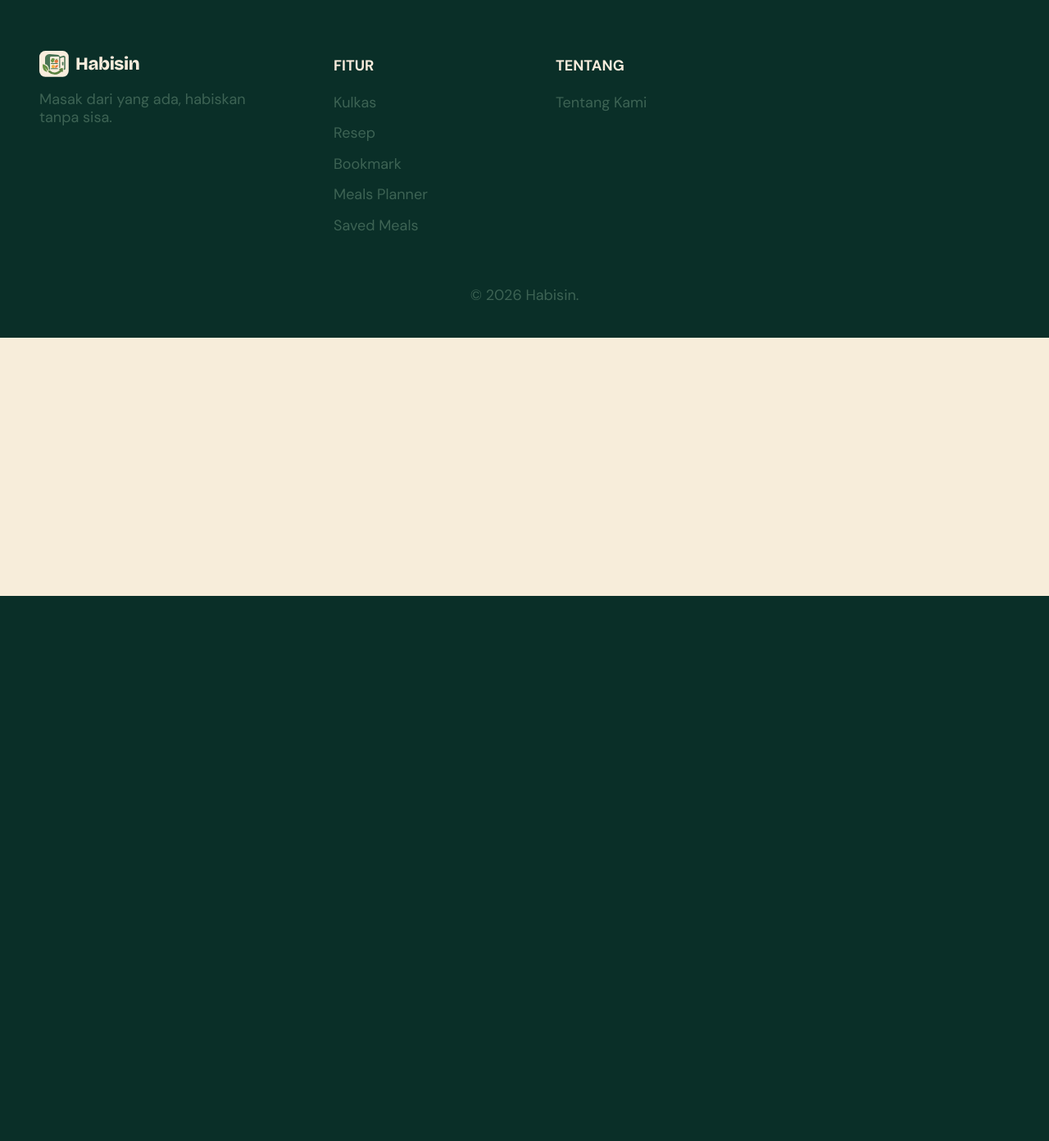
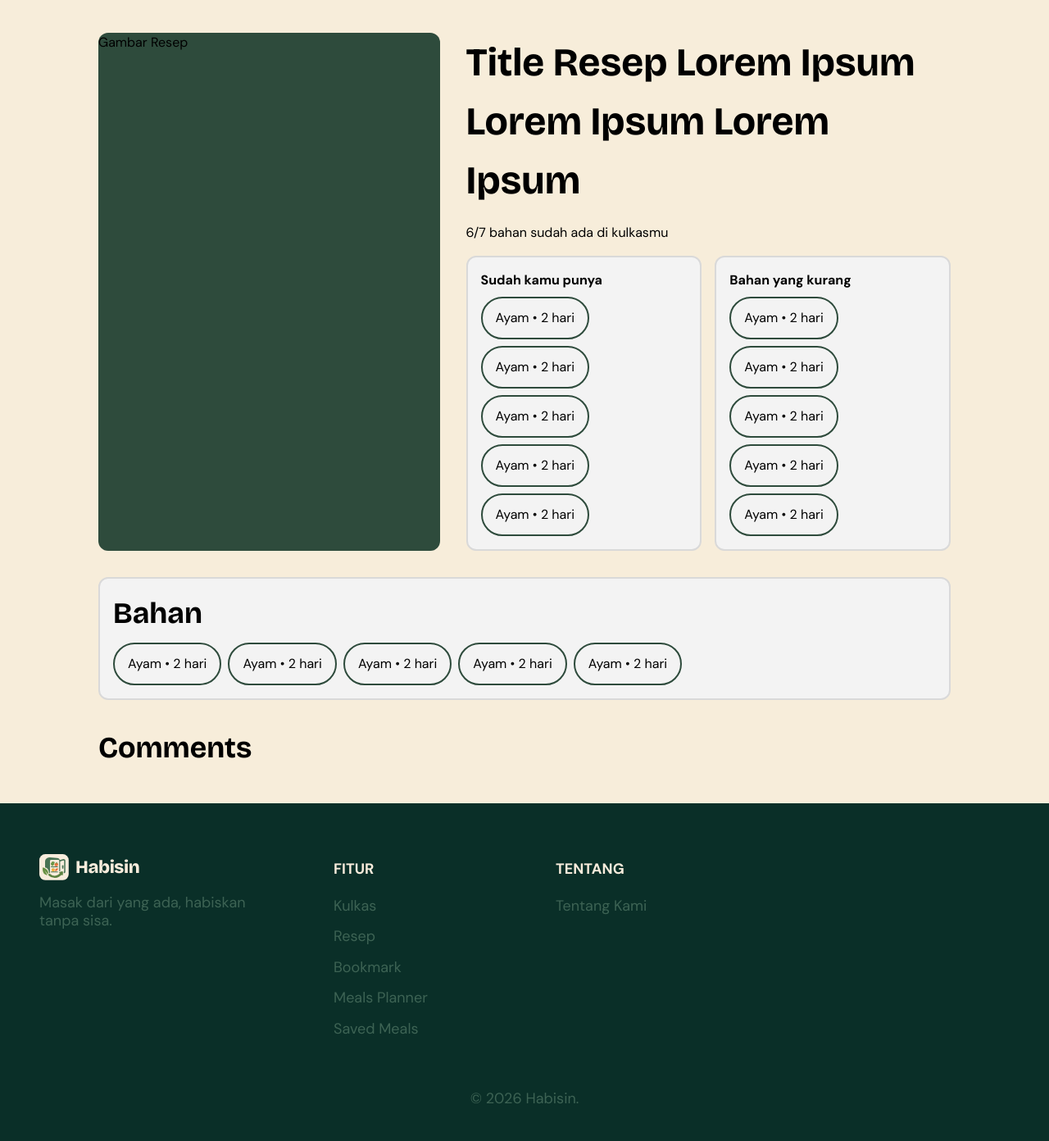
Before and after one commit to pbp-kelompok-f7/Habisin, a Django app: page /discovery/1/ in a window 1280 px wide. Shown: the part 73-1465 px from the top of the page at 82% size. Before the commit the page ends 800 px from the top, so only its background shows below. Run offline with Django 5.2, Linux system fonts and the light colour scheme; some libraries are stand-ins or nearby versions.

Commit message:
feat(recipe-details): add frontend

```diff
--- a/discovery/templates/discovery/index.html
+++ b/discovery/templates/discovery/index.html
@@ -18,7 +18,7 @@
       <button class="rounded-xl px-4 py-3 bg-brand-green text-background font-bold" type="submit">Cari</button>
     </form>
   </div>
-  <section class="flex flex-col p-8 gap-4 rounded-xl bg-background-white mb-8">
+  <section class="flex flex-col p-8 gap-4 rounded-xl bg-background-white border-2 border-border-color mb-8">
     <div class="flex flex-row justify-between w-full items-center">
       <div class="">
         <h2>Bahan di kulkasmu</h2>
--- a/discovery/templates/discovery/recipe_detail.html
+++ b/discovery/templates/discovery/recipe_detail.html
@@ -4,4 +4,53 @@
 {% block title %}Detail Resep - Habisin{% endblock %}
 
 {% block content %}
+<main class="flex flex-col justify-center items-center gap-8">
+  <section class="flex flex-col justify-center items-center gap-8 w-full">
+    <div class="flex flex-row gap-8">
+      <div class="w-full aspect-square bg-brand-green rounded-xl">
+        <!-- Image placeholder-->
+        Gambar Resep
+      </div>
+      <div class="flex flex-col items-start gap-4">
+        <h1>Title Resep Lorem Ipsum Lorem Ipsum Lorem Ipsum</h1>
+        <span>6/7 bahan sudah ada di kulkasmu</span>
+        <div class="flex flex-row justify-between gap-4 w-full">
+          <div class="flex flex-col items-start gap-2 p-4 bg-background-white border-2 border-border-color rounded-xl">
+            <span class="font-bold">Sudah kamu punya</span>
+            <div class="flex flex-row flex-wrap gap-2 w-full">
+              <p class="rounded-full px-4 py-3 border-brand-green border-2 bg-background-white">Ayam • 2 hari</p>
+              <p class="rounded-full px-4 py-3 border-brand-green border-2 bg-background-white">Ayam • 2 hari</p>
+              <p class="rounded-full px-4 py-3 border-brand-green border-2 bg-background-white">Ayam • 2 hari</p>
+              <p class="rounded-full px-4 py-3 border-brand-green border-2 bg-background-white">Ayam • 2 hari</p>
+              <p class="rounded-full px-4 py-3 border-brand-green border-2 bg-background-white">Ayam • 2 hari</p>
+            </div>
+          </div>
+          <div class="flex flex-col items-start gap-2 p-4 bg-background-white border-2 border-border-color rounded-xl">
+            <span class="font-bold">Bahan yang kurang</span>
+            <div class="flex flex-row flex-wrap gap-2 w-full">
+              <p class="rounded-full px-4 py-3 border-brand-green border-2 bg-background-white">Ayam • 2 hari</p>
+              <p class="rounded-full px-4 py-3 border-brand-green border-2 bg-background-white">Ayam • 2 hari</p>
+              <p class="rounded-full px-4 py-3 border-brand-green border-2 bg-background-white">Ayam • 2 hari</p>
+              <p class="rounded-full px-4 py-3 border-brand-green border-2 bg-background-white">Ayam • 2 hari</p>
+              <p class="rounded-full px-4 py-3 border-brand-green border-2 bg-background-white">Ayam • 2 hari</p>
+            </div>
+          </div>
+        </div>
+      </div>
+    </div>
+    <div class="flex flex-col items-start gap-2 p-4 bg-background-white border-2 border-border-color rounded-xl w-full">
+      <h2>Bahan</h2>
+      <div class="flex flex-row flex-wrap gap-2 w-full">
+        <p class="rounded-full px-4 py-3 border-brand-green border-2 bg-background-white">Ayam • 2 hari</p>
+        <p class="rounded-full px-4 py-3 border-brand-green border-2 bg-background-white">Ayam • 2 hari</p>
+        <p class="rounded-full px-4 py-3 border-brand-green border-2 bg-background-white">Ayam • 2 hari</p>
+        <p class="rounded-full px-4 py-3 border-brand-green border-2 bg-background-white">Ayam • 2 hari</p>
+        <p class="rounded-full px-4 py-3 border-brand-green border-2 bg-background-white">Ayam • 2 hari</p>
+      </div>
+    </div>
+  </section>
+  <section class="flex flex-col justify-start items-start gap-8 w-full">
+    <h2>Comments</h2>
+  </section>
+</main>
 {% endblock %}
--- a/theme/static/css/dist/styles.css
+++ b/theme/static/css/dist/styles.css
@@ -347,6 +347,9 @@
   .table {
     display: table;
   }
+  .aspect-square {
+    aspect-ratio: 1 / 1;
+  }
   .aspect-video {
     aspect-ratio: var(--aspect-video);
   }
@@ -674,6 +677,9 @@
   }
   .p-3 {
     padding: calc(var(--spacing) * 3);
+  }
+  .p-4 {
+    padding: calc(var(--spacing) * 4);
   }
   .p-5 {
     padding: calc(var(--spacing) * 5);
```
